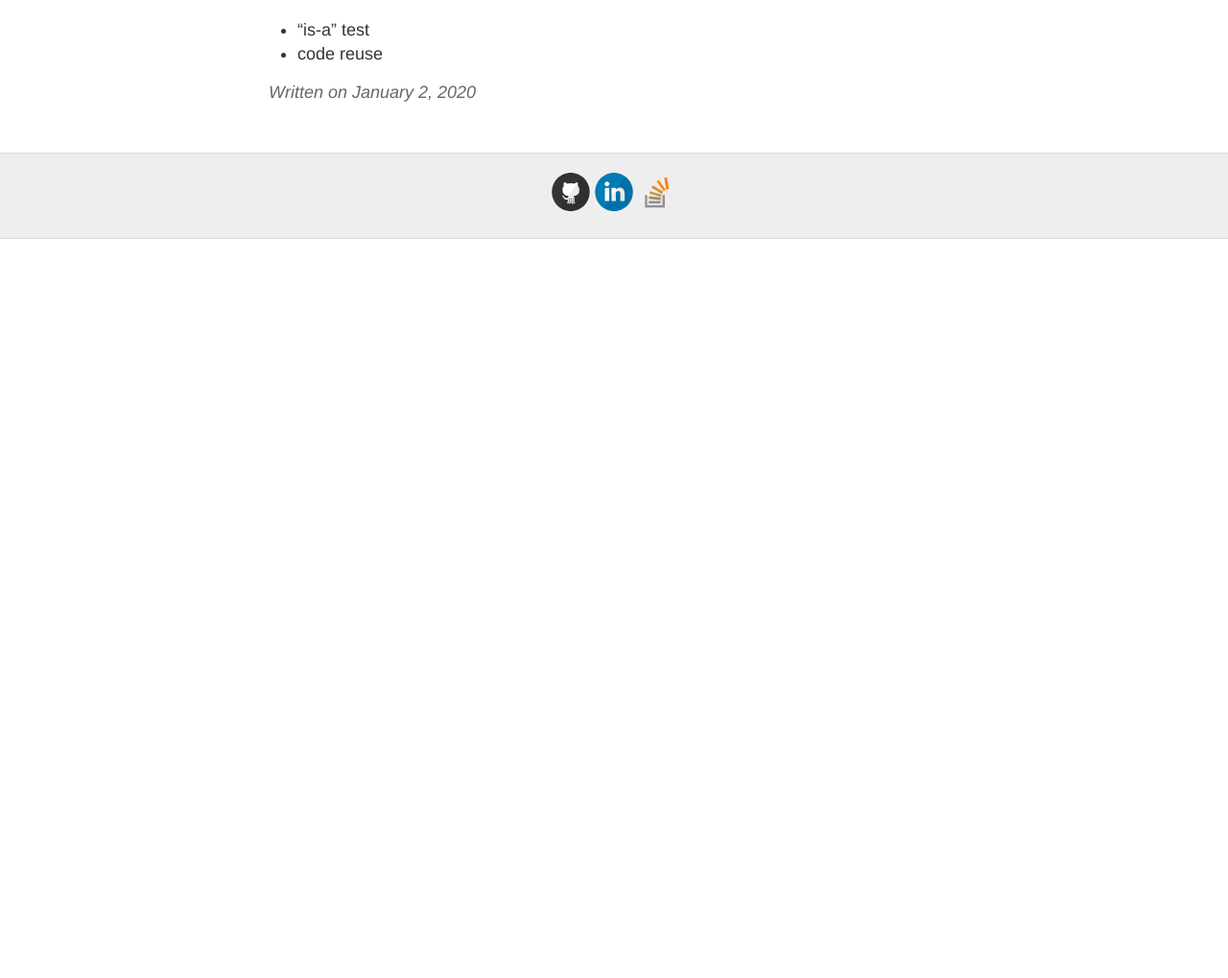
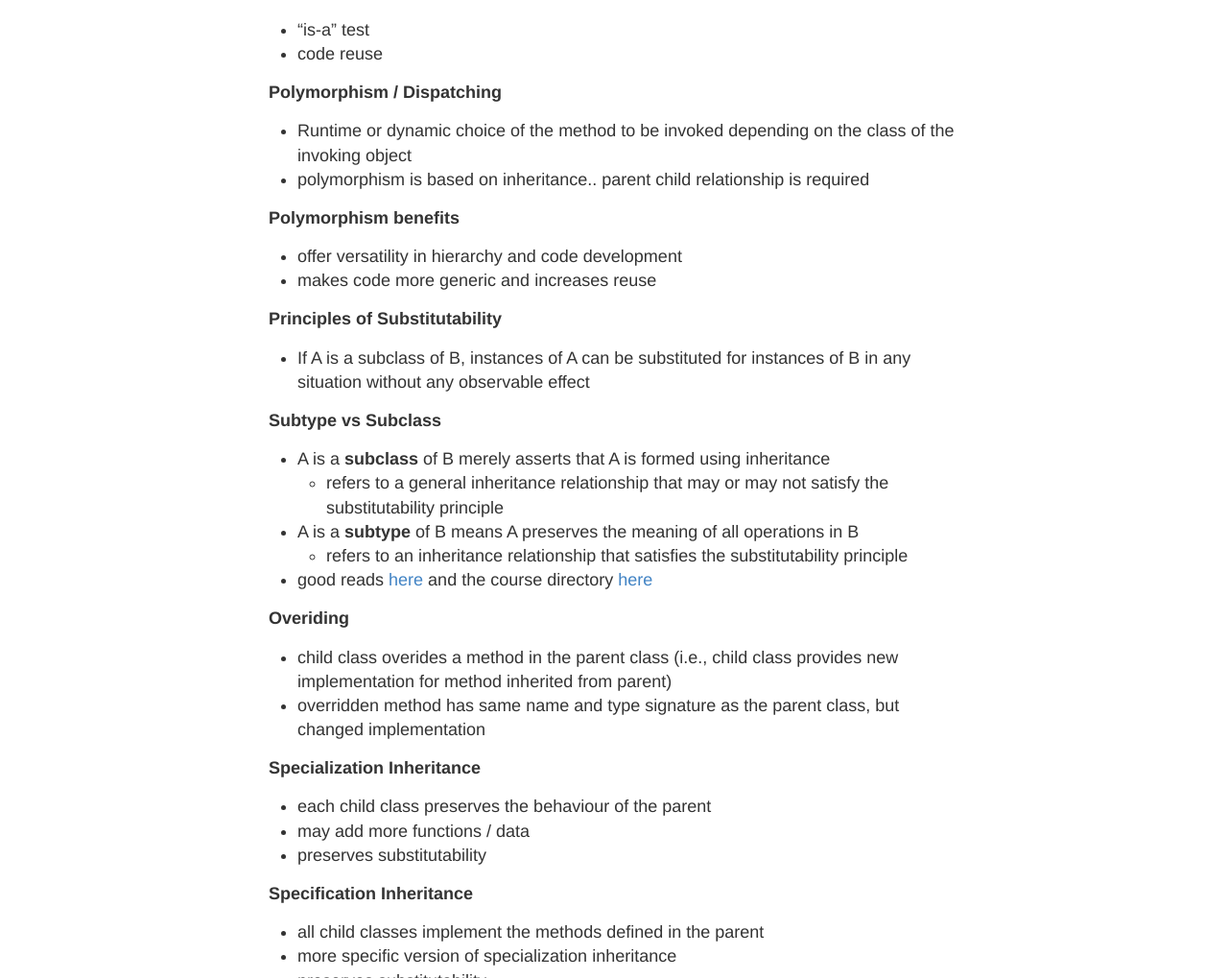
Before and after one commit to gutucristian/gutucristian.github.io, a Jekyll site: the page built from _posts/2020-01-02-Java.md, in a window 1280 px wide and 1400 px high, scrolled down 6674 px. Shown: the part 381-1400 px from the top of the window at 96% size. Built offline with Jekyll 4.4.1, drawn with Linux system fonts in a browser that asks for light colours; our own code applies the rules of GitHub Pages for plain Markdown files; before the commit the page ends 7304 px from its top, so only the background shows below that; some of the changed text lies outside the part shown.

Commit message:
Update 2020-01-02-Java.md

```diff
--- a/_posts/2020-01-02-Java.md
+++ b/_posts/2020-01-02-Java.md
@@ -227,3 +227,56 @@ __Composition__
 __When to use inheritance__
 - "is-a" test
 - code reuse
+
+__Polymorphism / Dispatching__
+- Runtime or dynamic choice of the method to be invoked depending on the class of the invoking object
+- polymorphism is based on inheritance.. parent child relationship is required
+
+__Polymorphism benefits__
+- offer versatility in hierarchy and code development
+- makes code more generic and increases reuse
+
+__Principles of Substitutability__
+- If A is a subclass of B, instances of A can be substituted for instances of B in any situation without any observable effect
+
+__Subtype vs Subclass__
+- A is a __subclass__ of B merely asserts that A is formed using inheritance
+  - refers to a general inheritance relationship that may or may not satisfy the substitutability principle
+- A is a __subtype__ of B means A preserves the meaning of all operations in B
+  - refers to an inheritance relationship that satisfies the substitutability principle
+- good reads [here](https://courses.cs.washington.edu/courses/cse331/16wi/L12/L12-Subtyping.pdf) and the course directory [here](https://courses.cs.washington.edu/courses/cse331/16wi/)
+
+__Overiding__
+- child class overides a method in the parent class (i.e., child class provides new implementation for method inherited from parent)
+- overridden method has same name and type signature as the parent class, but changed implementation
+
+__Specialization Inheritance__
+- each child class preserves the behaviour of the parent
+- may add more functions / data
+- preserves substitutability
+
+__Specification Inheritance__
+- all child classes implement the methods defined in the parent
+- more specific version of specialization inheritance
+- preserves substitutability
+
+__Construction Inheritance__
+- parent class is used as a source of behaviour
+- child class has no "is-a" relationship to the parent
+- child class may modify arguments
+- may not preserve the behaviour of the parent
+- violates substitutability
+
+__Generalization__
+- adds new features reutnrs existing ones
+- preserves
+
+__Limitation__
+- child class overrides a method inherited from a parent in a way that makes it unusable or limits certain functions
+- e.g., list data type that allows items to be inserted at either end
+- e.g., limit by allowing insertion only at one end to create a stack
+- violates
+
+__Variance__
+- Two or more classes that seem to be related but not clear which is child and which is parent
+- May or may not preserve substitutability principle
```
